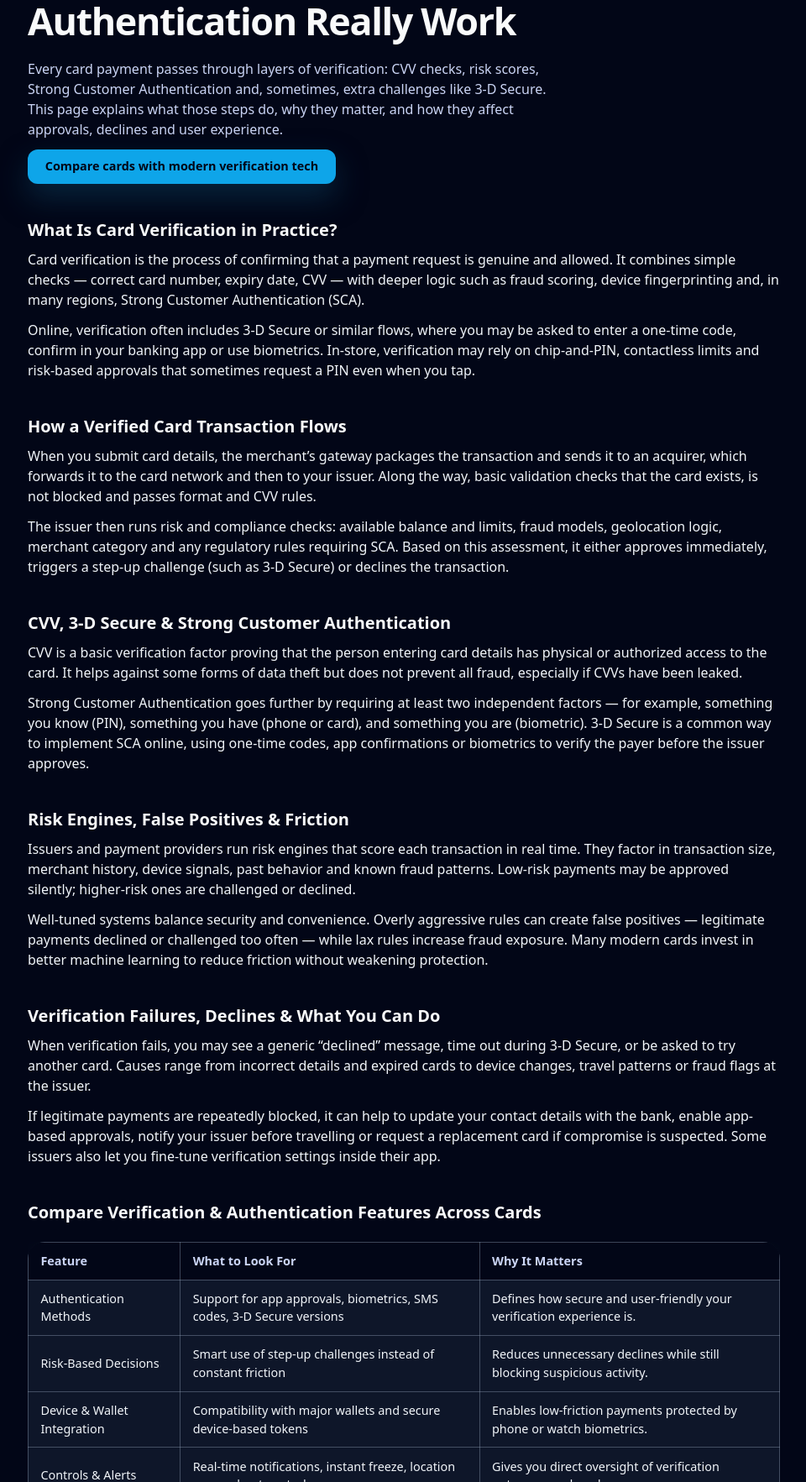
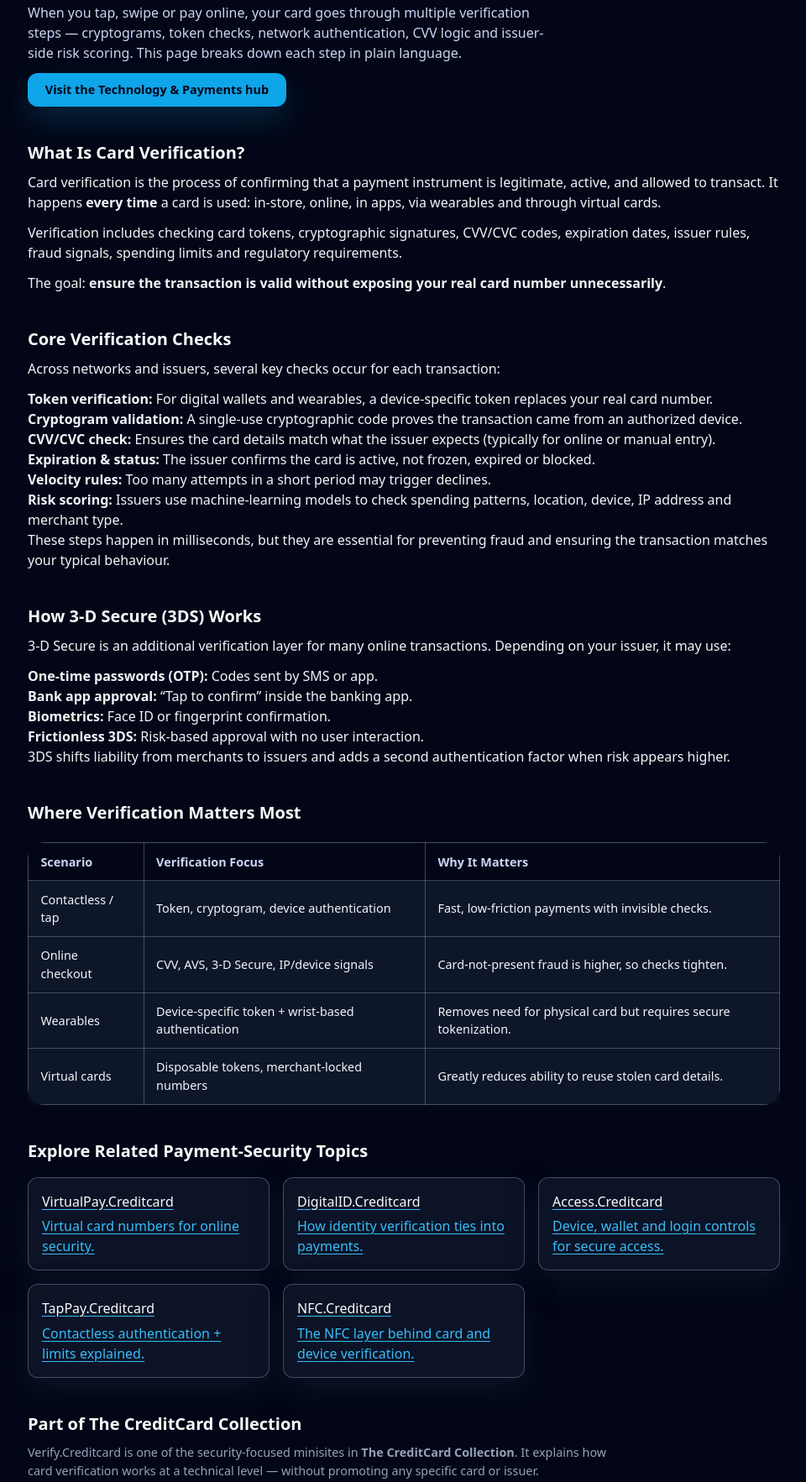
Before and after one commit to ChooseCreditCard/verify.creditcard, a plain HTML site: page index.html in a window 1280 px wide. Shown: the part 233-1998 px from the top of the page at 84% size, without its empty margins (159-1119 px from the left). Drawn offline with nearby package versions, Linux system fonts and the light colour scheme.

Commit message:
Update index.html

```diff
--- a/index.html
+++ b/index.html
@@ -4,22 +4,22 @@
   <meta charset="UTF-8" />
   <meta name="viewport" content="width=device-width, initial-scale=1" />
 
-  <title>Verify.Creditcard – Card Verification & Strong Customer Authentication</title>
-  <meta name="description" content="Understand how credit-card verification works: CVV checks, 3-D Secure, Strong Customer Authentication, risk engines and what happens when a transaction is challenged or declined." />
+  <title>Verify.Creditcard – Card Verification, Token Checks & Security Explained</title>
+  <meta name="description" content="How card verification works: token checks, CVV logic, 3-D Secure, issuer risk signals, and how cards are validated in online and in-store transactions." />
   <meta name="robots" content="index,follow" />
   <link rel="canonical" href="https://verify.creditcard/" />
 
   <!-- Open Graph -->
-  <meta property="og:title" content="Verify.Creditcard – Card Verification & Strong Customer Authentication Explained" />
-  <meta property="og:description" content="Learn how credit-card verification, 3-D Secure, SCA and risk-based checks work behind the scenes to approve or decline transactions." />
+  <meta property="og:title" content="Verify.Creditcard – Card Verification Explained" />
+  <meta property="og:description" content="Understand how credit cards are verified: cryptograms, token authentication, issuer checks, CVV logic and 3-D Secure flows." />
   <meta property="og:type" content="website" />
   <meta property="og:url" content="https://verify.creditcard/" />
   <meta property="og:image" content="https://choose.creditcard/preview.png?utm_source=verify.creditcard&utm_medium=referral&utm_campaign=og_image" />
 
   <!-- Twitter -->
   <meta name="twitter:card" content="summary_large_image" />
-  <meta name="twitter:title" content="Verify.Creditcard – Card Verification & Strong Customer Authentication Explained" />
-  <meta name="twitter:description" content="Independent explanation of how card verification works online and in-store: CVV, 3-D Secure, SCA, step-up checks and fraud controls." />
+  <meta name="twitter:title" content="Verify.Creditcard – Card Verification Explained" />
+  <meta name="twitter:description" content="How card verification and security checks work behind the scenes when you tap, swipe or shop online." />
   <meta name="twitter:image" content="https://choose.creditcard/preview.png?utm_source=verify.creditcard&utm_medium=referral&utm_campaign=twitter_image" />
 
   <!-- GA4 -->
@@ -31,12 +31,13 @@
     gtag('config', 'G-64FE63JQ3H');
   </script>
 
-  <!-- Tailwind for utility classes -->
+  <!-- Tailwind -->
   <script src="https://cdn.tailwindcss.com"></script>
 
-  <!-- Your shared minisite styles -->
+  <!-- Shared minisite CSS -->
   <link rel="stylesheet" href="./styles.css" />
 </head>
+
 <body class="bg-slate-950 text-slate-100">
   <header class="site-header">
     <div class="nav-inner max-w-6xl">
@@ -44,13 +45,13 @@
         <div class="cc-logo">CC</div>
         <div class="brand-text">
           <div class="brand-title">Verify.Creditcard</div>
-          <div class="brand-subtitle">Card Verification & SCA Explained</div>
+          <div class="brand-subtitle">Card Verification & Security Explained</div>
         </div>
       </div>
       <nav class="nav-links" aria-label="Page navigation">
         <a href="#overview">Overview</a>
-        <a href="#mechanics">How It Works</a>
-        <a href="#compare">Compare</a>
+        <a href="#checks">Verification Checks</a>
+        <a href="#secure">3-D Secure</a>
       </nav>
     </div>
   </header>
@@ -66,155 +67,172 @@
     <!-- Hero -->
     <section class="hero">
       <div class="hero-content">
-        <h1>How Credit-Card Verification & Strong Authentication Really Work</h1>
+        <h1>How Credit-Card Verification Really Works</h1>
         <p class="hero-lead">
-          Every card payment passes through layers of verification: CVV checks, risk scores, Strong Customer Authentication and, sometimes, extra challenges like 3-D Secure. This page explains what those steps do, why they matter, and how they affect approvals, declines and user experience.
+          When you tap, swipe or pay online, your card goes through multiple verification steps —
+          cryptograms, token checks, network authentication, CVV logic and issuer-side risk scoring.
+          This page breaks down each step in plain language.
         </p>
-        <a class="cta" href="https://choose.creditcard/?utm_source=verify.creditcard&utm_medium=referral&utm_campaign=hero_cta">
-          Compare cards with modern verification tech
+        <a class="cta" href="https://choose.creditcard/technology/?utm_source=verify.creditcard&utm_medium=referral&utm_campaign=hero_cta">
+          Visit the Technology &amp; Payments hub
         </a>
       </div>
     </section>
 
-    <!-- Content sections -->
+    <!-- Overview -->
     <section id="overview" class="section">
-      <h2>What Is Card Verification in Practice?</h2>
-      <p>Card verification is the process of confirming that a payment request is genuine and allowed. It combines simple checks — correct card number, expiry date, CVV — with deeper logic such as fraud scoring, device fingerprinting and, in many regions, Strong Customer Authentication (SCA).</p>
-      <p>Online, verification often includes 3-D Secure or similar flows, where you may be asked to enter a one-time code, confirm in your banking app or use biometrics. In-store, verification may rely on chip-and-PIN, contactless limits and risk-based approvals that sometimes request a PIN even when you tap.</p>
+      <h2>What Is Card Verification?</h2>
+      <p>
+        Card verification is the process of confirming that a payment instrument is legitimate,
+        active, and allowed to transact. It happens <strong>every time</strong> a card is used:
+        in-store, online, in apps, via wearables and through virtual cards.
+      </p>
+      <p>
+        Verification includes checking card tokens, cryptographic signatures, CVV/CVC codes,
+        expiration dates, issuer rules, fraud signals, spending limits and regulatory requirements.
+      </p>
+      <p>
+        The goal: <strong>ensure the transaction is valid without exposing your real card number unnecessarily</strong>.
+      </p>
     </section>
 
-    <section id="mechanics" class="section">
-      <h2>How a Verified Card Transaction Flows</h2>
-      <p>When you submit card details, the merchant’s gateway packages the transaction and sends it to an acquirer, which forwards it to the card network and then to your issuer. Along the way, basic validation checks that the card exists, is not blocked and passes format and CVV rules.</p>
-      <p>The issuer then runs risk and compliance checks: available balance and limits, fraud models, geolocation logic, merchant category and any regulatory rules requiring SCA. Based on this assessment, it either approves immediately, triggers a step-up challenge (such as 3-D Secure) or declines the transaction.</p>
+    <!-- Verification Checks -->
+    <section id="checks" class="section">
+      <h2>Core Verification Checks</h2>
+      <p>Across networks and issuers, several key checks occur for each transaction:</p>
+
+      <ul>
+        <li><strong>Token verification:</strong> For digital wallets and wearables, a device-specific token replaces your real card number.</li>
+        <li><strong>Cryptogram validation:</strong> A single-use cryptographic code proves the transaction came from an authorized device.</li>
+        <li><strong>CVV/CVC check:</strong> Ensures the card details match what the issuer expects (typically for online or manual entry).</li>
+        <li><strong>Expiration & status:</strong> The issuer confirms the card is active, not frozen, expired or blocked.</li>
+        <li><strong>Velocity rules:</strong> Too many attempts in a short period may trigger declines.</li>
+        <li><strong>Risk scoring:</strong> Issuers use machine-learning models to check spending patterns, location, device, IP address and merchant type.</li>
+      </ul>
+
+      <p>
+        These steps happen in milliseconds, but they are essential for preventing fraud and ensuring
+        the transaction matches your typical behaviour.
+      </p>
     </section>
 
-    <section class="section">
-      <h2>CVV, 3-D Secure & Strong Customer Authentication</h2>
-      <p>CVV is a basic verification factor proving that the person entering card details has physical or authorized access to the card. It helps against some forms of data theft but does not prevent all fraud, especially if CVVs have been leaked.</p>
-      <p>Strong Customer Authentication goes further by requiring at least two independent factors — for example, something you know (PIN), something you have (phone or card), and something you are (biometric). 3-D Secure is a common way to implement SCA online, using one-time codes, app confirmations or biometrics to verify the payer before the issuer approves.</p>
+    <!-- 3D Secure -->
+    <section id="secure" class="section">
+      <h2>How 3-D Secure (3DS) Works</h2>
+      <p>
+        3-D Secure is an additional verification layer for many online transactions. Depending on your issuer,
+        it may use:
+      </p>
+
+      <ul>
+        <li><strong>One-time passwords (OTP):</strong> Codes sent by SMS or app.</li>
+        <li><strong>Bank app approval:</strong> “Tap to confirm” inside the banking app.</li>
+        <li><strong>Biometrics:</strong> Face ID or fingerprint confirmation.</li>
+        <li><strong>Frictionless 3DS:</strong> Risk-based approval with no user interaction.</li>
+      </ul>
+
+      <p>
+        3DS shifts liability from merchants to issuers and adds a second authentication factor
+        when risk appears higher.
+      </p>
     </section>
 
+    <!-- Comparison -->
     <section class="section">
-      <h2>Risk Engines, False Positives & Friction</h2>
-      <p>Issuers and payment providers run risk engines that score each transaction in real time. They factor in transaction size, merchant history, device signals, past behavior and known fraud patterns. Low-risk payments may be approved silently; higher-risk ones are challenged or declined.</p>
-      <p>Well-tuned systems balance security and convenience. Overly aggressive rules can create false positives — legitimate payments declined or challenged too often — while lax rules increase fraud exposure. Many modern cards invest in better machine learning to reduce friction without weakening protection.</p>
-    </section>
-
-    <section class="section">
-      <h2>Verification Failures, Declines & What You Can Do</h2>
-      <p>When verification fails, you may see a generic “declined” message, time out during 3-D Secure, or be asked to try another card. Causes range from incorrect details and expired cards to device changes, travel patterns or fraud flags at the issuer.</p>
-      <p>If legitimate payments are repeatedly blocked, it can help to update your contact details with the bank, enable app-based approvals, notify your issuer before travelling or request a replacement card if compromise is suspected. Some issuers also let you fine-tune verification settings inside their app.</p>
-    </section>
-
-    <!-- Comparison block -->
-    <section id="compare" class="section">
-      <h2>Compare Verification & Authentication Features Across Cards</h2>
+      <h2>Where Verification Matters Most</h2>
       <div class="table-wrap">
         <table class="table">
           <thead>
             <tr>
-              <th>Feature</th>
-              <th>What to Look For</th>
+              <th>Scenario</th>
+              <th>Verification Focus</th>
               <th>Why It Matters</th>
             </tr>
           </thead>
           <tbody>
             <tr>
-              <td>Authentication Methods</td>
-              <td>Support for app approvals, biometrics, SMS codes, 3-D Secure versions</td>
-              <td>Defines how secure and user-friendly your verification experience is.</td>
+              <td>Contactless / tap</td>
+              <td>Token, cryptogram, device authentication</td>
+              <td>Fast, low-friction payments with invisible checks.</td>
             </tr>
             <tr>
-              <td>Risk-Based Decisions</td>
-              <td>Smart use of step-up challenges instead of constant friction</td>
-              <td>Reduces unnecessary declines while still blocking suspicious activity.</td>
+              <td>Online checkout</td>
+              <td>CVV, AVS, 3-D Secure, IP/device signals</td>
+              <td>Card-not-present fraud is higher, so checks tighten.</td>
             </tr>
             <tr>
-              <td>Device &amp; Wallet Integration</td>
-              <td>Compatibility with major wallets and secure device-based tokens</td>
-              <td>Enables low-friction payments protected by phone or watch biometrics.</td>
+              <td>Wearables</td>
+              <td>Device-specific token + wrist-based authentication</td>
+              <td>Removes need for physical card but requires secure tokenization.</td>
             </tr>
             <tr>
-              <td>Controls &amp; Alerts</td>
-              <td>Real-time notifications, instant freeze, location or merchant controls</td>
-              <td>Gives you direct oversight of verification outcomes and card usage.</td>
-            </tr>
-            <tr>
-              <td>Dispute &amp; Support Flows</td>
-              <td>Clear processes for handling suspected fraud or repeated declines</td>
-              <td>Helps you resolve verification problems quickly when they occur.</td>
+              <td>Virtual cards</td>
+              <td>Disposable tokens, merchant-locked numbers</td>
+              <td>Greatly reduces ability to reuse stolen card details.</td>
             </tr>
           </tbody>
         </table>
       </div>
-      <p class="small">
-        For live product-by-product comparisons, visit
-        <a href="https://choose.creditcard/?utm_source=verify.creditcard&utm_medium=referral&utm_campaign=comparison_section">
-          Choose.Creditcard
-        </a>.
-      </p>
     </section>
 
     <!-- Cluster links -->
     <section class="section">
-      <h2>Explore Related Card Technology Topics</h2>
+      <h2>Explore Related Payment-Security Topics</h2>
       <div class="cluster-grid">
-        <a class="cluster-card" href="https://digitalpay.creditcard/?utm_source=verify.creditcard&utm_medium=referral&utm_campaign=cluster_digitalpay">
-          <h3>DigitalPay.Creditcard</h3>
-          <p>How digital wallets, virtual cards and tokenised payments work.</p>
+        <a class="cluster-card" href="https://virtualpay.creditcard/?utm_source=verify.creditcard&utm_medium=referral&utm_campaign=cluster_virtualpay">
+          <h3>VirtualPay.Creditcard</h3>
+          <p>Virtual card numbers for online security.</p>
         </a>
-        <a class="cluster-card" href="https://tap.creditcard/?utm_source=verify.creditcard&utm_medium=referral&utm_campaign=cluster_tap">
-          <h3>Tap.Creditcard</h3>
-          <p>Contactless verification limits, offline risk rules and tap-to-pay flows.</p>
+        <a class="cluster-card" href="https://digitalid.creditcard/?utm_source=verify.creditcard&utm_medium=referral&utm_campaign=cluster_digitalid">
+          <h3>DigitalID.Creditcard</h3>
+          <p>How identity verification ties into payments.</p>
+        </a>
+        <a class="cluster-card" href="https://access.creditcard/?utm_source=verify.creditcard&utm_medium=referral&utm_campaign=cluster_access">
+          <h3>Access.Creditcard</h3>
+          <p>Device, wallet and login controls for secure access.</p>
+        </a>
+        <a class="cluster-card" href="https://tappay.creditcard/?utm_source=verify.creditcard&utm_medium=referral&utm_campaign=cluster_tappay">
+          <h3>TapPay.Creditcard</h3>
+          <p>Contactless authentication + limits explained.</p>
         </a>
         <a class="cluster-card" href="https://nfc.creditcard/?utm_source=verify.creditcard&utm_medium=referral&utm_campaign=cluster_nfc">
           <h3>NFC.Creditcard</h3>
-          <p>The radio technology behind contactless card verification.</p>
-        </a>
-        <a class="cluster-card" href="https://virtualpay.creditcard/?utm_source=verify.creditcard&utm_medium=referral&utm_campaign=cluster_virtualpay">
-          <h3>VirtualPay.Creditcard</h3>
-          <p>Verification and security for virtual-only card numbers.</p>
-        </a>
-        <a class="cluster-card" href="https://access.creditcard/?utm_source=verify.creditcard&utm_medium=referral&utm_campaign=cluster_access">
-          <h3>Access.Creditcard</h3>
-          <p>How access controls, limits and privileges tie into verification.</p>
+          <p>The NFC layer behind card and device verification.</p>
         </a>
       </div>
     </section>
 
-    <!-- Collection section -->
+    <!-- Collection / Snippet -->
     <section class="section">
       <h2>Part of The CreditCard Collection</h2>
       <p class="small">
-        Verify.Creditcard is one spoke in <strong>The CreditCard Collection</strong> — a network of focused microsites operated by ronarn AS. Each site explains one part of the card ecosystem in clear, neutral language and then connects you to independent comparison tools.
+        Verify.Creditcard is one of the security-focused minisites in <strong>The CreditCard Collection</strong>.
+        It explains how card verification works at a technical level — without promoting any specific card or issuer.
       </p>
       <p class="small">
-        We do not issue cards, operate authentication systems or give personal security advice. Instead, we summarise public documentation and typical industry practices so you can better understand why verification steps appear and what they mean for you.
-      </p>
-      <p class="small">
-        Nothing on this page is financial, legal or security advice. Verification standards, SCA rules and 3-D Secure flows vary by issuer, region and regulator — always refer to your bank’s official guidance for specifics.
+        Information is based on common network and issuer patterns. Always check your own issuer’s documentation for exact processes.
       </p>
 
-      <!-- REQUIRED HUB SNIPPET: Technology hub -->
-      <div class="hub-link">
+      <div class="hub-link mt-4">
         <a href="https://choose.creditcard/technology/?utm_source=verify.creditcard&utm_medium=referral&utm_campaign=minisite_to_hub"
-           class="text-sm text-slate-600 hover:text-slate-900">
-          Learn more at the Technology hub
+           class="text-sm text-slate-400 hover:text-slate-100">
+          Learn more at the Technology &amp; Payments hub
         </a>
       </div>
     </section>
 
     <!-- Bottom CTA -->
     <section class="section">
-      <h2>Ready to Choose a Card with Strong Verification?</h2>
+      <h2>Want the Deep Dive on Payment Security?</h2>
       <p class="small">
-        Use Verify.Creditcard to understand how verification and authentication work, then visit the main comparison hub to find cards that combine modern security, low friction and the features you care about most.
+        Go to the Technology &amp; Payments hub to explore tokenization, wallets, wearables,
+        cryptograms and more — all explained in the same educational style.
       </p>
-      <a class="cta" href="https://choose.creditcard/?utm_source=verify.creditcard&utm_medium=referral&utm_campaign=bottom_cta">
-        Go to Choose.Creditcard
+      <a class="cta" href="https://choose.creditcard/technology/?utm_source=verify.creditcard&utm_medium=referral&utm_campaign=bottom_cta">
+        Explore the Technology hub
       </a>
     </section>
+
   </main>
 
   <footer class="mini-footer">
@@ -223,5 +241,6 @@
       Contact: <a href="mailto:support@cc.creditcard">support@cc.creditcard</a>
     </p>
   </footer>
+
 </body>
 </html>
```
